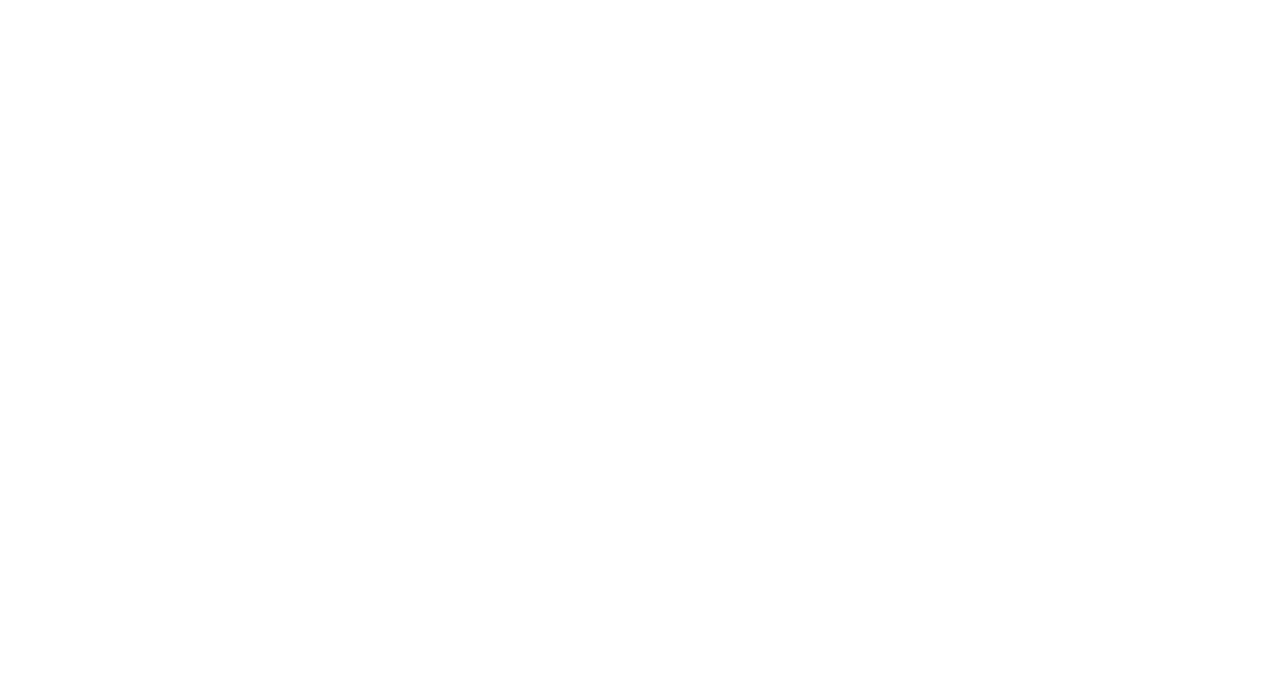
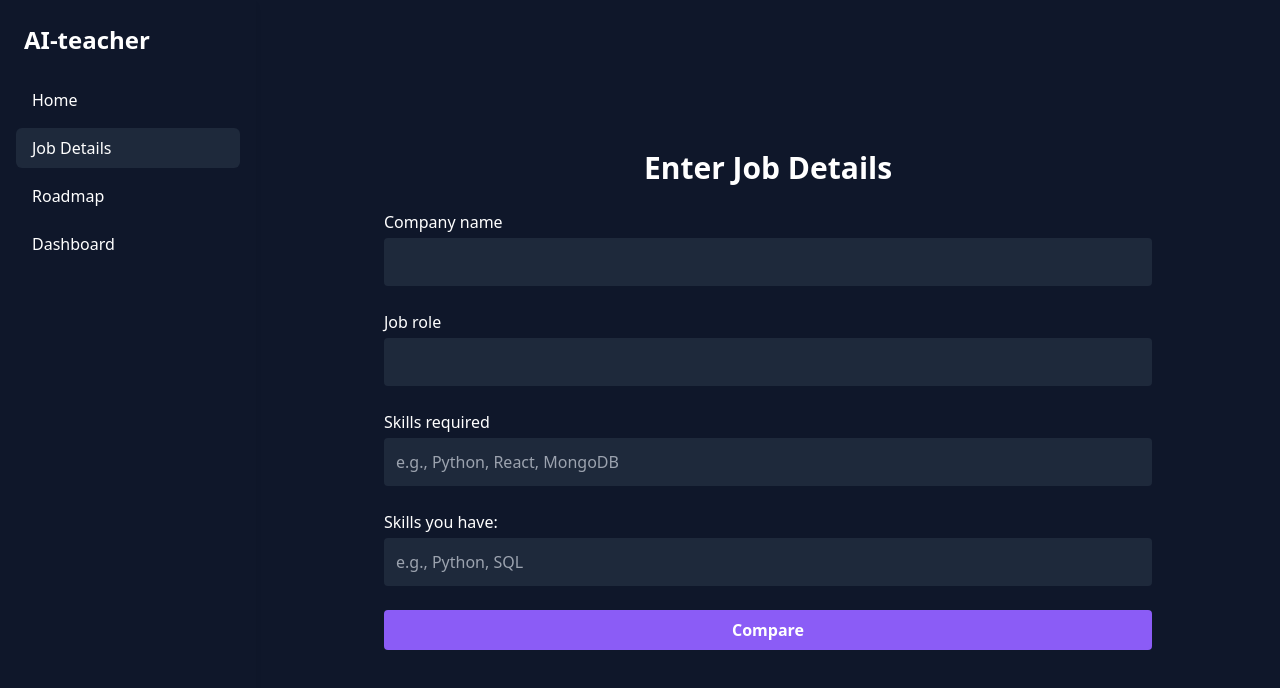
Before and after one commit to Shivajadiya04/AI-teacher, a React (Vite) app in the folder frontend/: page /jobrole in a window 1280 px wide. Before the commit this address had no page. Shown: the top 688 px of the page. Built offline with nearby package versions, Linux system fonts and the light colour scheme.

Commit message:
New JobRole page created

```diff
--- a/frontend/src/App.jsx
+++ b/frontend/src/App.jsx
@@ -5,6 +5,8 @@
 import Login from './pages/Login';
 import Register from './pages/Register';
 import Dashboard from './pages/Dashboard';
+import Sidebar from './components/Sidebar';
+import JobRole from './pages/JobRole';
 
 const App = () => {
   return (
@@ -14,6 +16,7 @@
         <Route path="/login" element={<Login />} />
         <Route path="/register" element={<Register />} />
         <Route path="/dashboard" element={<Dashboard />} />
+        <Route path="/jobrole" element={<JobRole />} />
       </Routes>
     </Router>
   );
--- /dev/null
+++ b/frontend/src/components/Sidebar.jsx
@@ -0,0 +1,35 @@
+// Sidebar.jsx
+import React from 'react';
+import { NavLink } from 'react-router-dom';
+
+const Sidebar = () => {
+  const links = [
+    { name: 'Home', path: '/' },
+    { name: 'Job Details', path: '/jobrole' },
+    { name: 'Roadmap', path: '/roadmap' },
+    { name: 'Dashboard', path: '/dashboard' },
+  ];
+
+  return (
+    <div className="fixed top-0 left-0 h-screen w-64 bg-[#0F172A] text-white shadow-md">
+      <div className="text-2xl font-bold p-6">AI-teacher</div>
+      <nav className="flex flex-col px-4">
+        {links.map((link) => (
+          <NavLink
+            key={link.name}
+            to={link.path}
+            className={({ isActive }) =>
+              `px-4 py-2 mb-2 rounded-md ${
+                isActive ? 'bg-[#1E293B]' : 'hover:bg-[#1E293B]'
+              }`
+            }
+          >
+            {link.name}
+          </NavLink>
+        ))}
+      </nav>
+    </div>
+  );
+};
+
+export default Sidebar;
--- /dev/null
+++ b/frontend/src/pages/JobRole.jsx
@@ -0,0 +1,103 @@
+import React, { useState } from 'react';
+import Sidebar from '../components/Sidebar';
+
+const JobRole = () => {
+  const [formData, setFormData] = useState({
+    companyName: '',
+    jobRole: '',
+    skillsRequired: '',
+    skillsYouHave: '',
+  });
+
+  const [compared, setCompared] = useState(false);
+  const [result, setResult] = useState({ matched: [], lacking: [] });
+
+  const handleChange = (e) => {
+    setFormData({ ...formData, [e.target.name]: e.target.value });
+  };
+
+  const handleCompare = () => {
+    const required = formData.skillsRequired.split(',').map(s => s.trim().toLowerCase());
+    const have = formData.skillsYouHave.split(',').map(s => s.trim().toLowerCase());
+
+    const matched = have.filter(skill => required.includes(skill));
+    const lacking = required.filter(skill => !have.includes(skill));
+
+    setResult({ matched, lacking });
+    setCompared(true);
+  };
+
+  return (
+    <div className="flex bg-[#0F172A] text-white min-h-screen">
+      <Sidebar />
+
+      <div className="ml-64 flex items-center justify-center w-full px-6 py-12">
+        <div className="space-y-6 max-w-3xl w-full">
+          <h1 className="text-3xl font-bold mb-4 text-center">Enter Job Details</h1>
+
+          <div>
+            <label className="block mb-1">Company name</label>
+            <input
+              type="text"
+              name="companyName"
+              value={formData.companyName}
+              onChange={handleChange}
+              className="w-full p-3 rounded bg-[#1E293B] text-white"
+            />
+          </div>
+
+          <div>
+            <label className="block mb-1">Job role</label>
+            <input
+              type="text"
+              name="jobRole"
+              value={formData.jobRole}
+              onChange={handleChange}
+              className="w-full p-3 rounded bg-[#1E293B] text-white"
+            />
+          </div>
+
+          <div>
+            <label className="block mb-1">Skills required</label>
+            <input
+              type="text"
+              name="skillsRequired"
+              value={formData.skillsRequired}
+              onChange={handleChange}
+              placeholder="e.g., Python, React, MongoDB"
+              className="w-full p-3 rounded bg-[#1E293B] text-white"
+            />
+          </div>
+
+          <div>
+            <label className="block mb-1">Skills you have:</label>
+            <input
+              type="text"
+              name="skillsYouHave"
+              value={formData.skillsYouHave}
+              onChange={handleChange}
+              placeholder="e.g., Python, SQL"
+              className="w-full p-3 rounded bg-[#1E293B] text-white"
+            />
+          </div>
+
+          {compared && (
+            <div className="p-4 rounded bg-[#1E293B] border border-[#334155]">
+              <p><strong>Skills you have:</strong> {result.matched.join(', ') || 'None'}</p>
+              <p><strong>Skills you lack:</strong> {result.lacking.join(', ') || 'None'}</p>
+            </div>
+          )}
+
+          <button
+            onClick={handleCompare}
+            className="mt-4 bg-[#8B5CF6] hover:bg-[#7C3AED] text-white px-6 py-2 rounded font-semibold w-full"
+          >
+            {compared ? 'Attempt Test' : 'Compare'}
+          </button>
+        </div>
+      </div>
+    </div>
+  );
+};
+
+export default JobRole;
```
